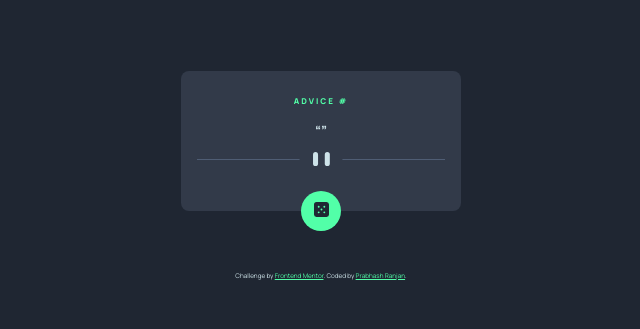
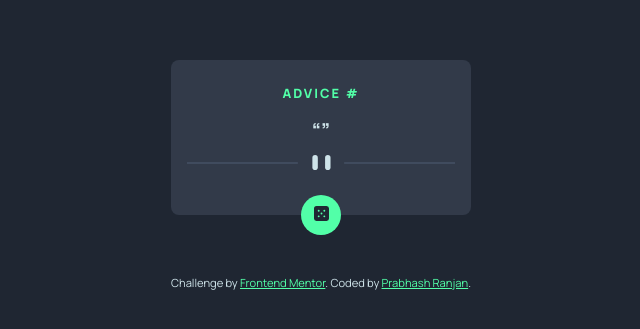
Before and after one commit to besttlookk/FEM-advice-generator, a plain HTML site: page index.html in a window 1280 px wide. Shown: the part 225-554 px from the top of the page, without its empty margins (319-959 px from the left). Drawn offline with Linux system fonts and the light colour scheme; no server answers.

Commit message:
font updated

```diff
--- a/style.css
+++ b/style.css
@@ -37,8 +37,8 @@ body {
 .advice {
   position: relative;
   width: 90vw;
-  max-width: 280px;
-  min-height: 100px;
+  max-width: 300px;
+  min-height: 120px;
   margin: 0 auto;
   border-radius: 8px;
   padding: 1.5rem 1rem;
@@ -50,7 +50,7 @@ body {
 .advice__number {
   color: var(--col-primary);
   text-transform: uppercase;
-  font-size: 0.5rem;
+  font-size: 0.8rem;
   font-weight: 800;
   letter-spacing: 2px;
 }
@@ -60,7 +60,7 @@ body {
   font-weight: 800;
   margin-top: 15px;
   margin-bottom: 10px;
-  font-size: 0.8rem;
+  font-size: 1.2rem;
 }
 
 .advice__text::before {
@@ -107,7 +107,7 @@ body {
 
 footer {
   color: var(--col-secondary);
-  font-size: 0.4rem;
+  font-size: 0.7rem;
   margin-top: 60px;
 }
 
```
